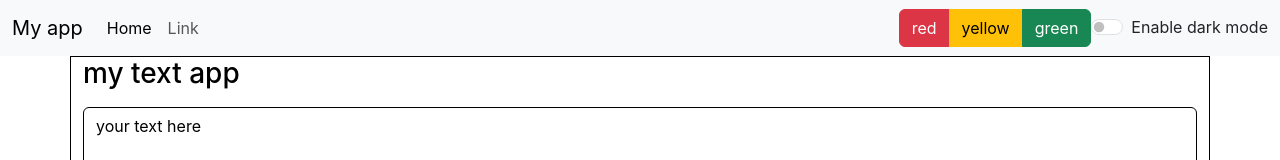
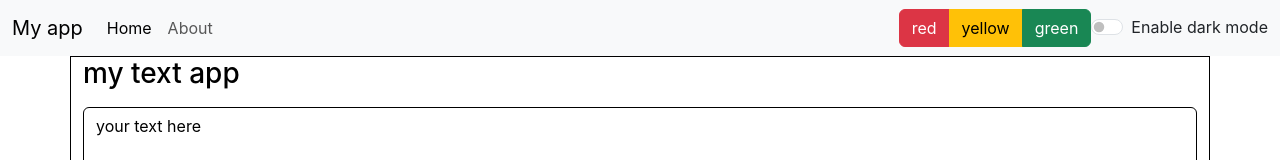
Before and after one commit to sanatan223/my-app, a React (Create React App) app: page / in a window 1280 px wide. Shown: the top 160 px of the page. Built offline with nearby package versions, Linux system fonts and the light colour scheme.

Commit message:
added Link tag to link to differents pages instead of using a tag

```diff
--- a/src/componenents/Navbar.js
+++ b/src/componenents/Navbar.js
@@ -1,21 +1,24 @@
 import PropTypes from 'prop-types'
 import React from 'react'
+import { Link } from 'react-router-dom'
 
 export default function Navbar(page) {
   return (
     <nav className={`navbar navbar-expand-lg bg-${page.mode} navbar-${page.mode}`} >
       <div className="container-fluid">
-        <a className="navbar-brand" href="#">{page.title}</a>
+        <Link className="navbar-brand" to="/">
+          {page.title}
+        </Link>
         <button className="navbar-toggler" type="button" data-bs-toggle="collapse" data-bs-target="#navbarSupportedContent" aria-controls="navbarSupportedContent" aria-expanded="false" aria-label="Toggle navigation">
           <span className="navbar-toggler-icon"></span>
         </button>
         <div className="collapse navbar-collapse" id="navbarSupportedContent">
           <ul className="navbar-nav me-auto mb-2 mb-lg-0">
             <li className="nav-item">
-              <a className="nav-link active" aria-current="page" href="#">Home</a>
+              <Link className="nav-link active" aria-current="page" to="/" >Home</Link>
             </li>
             <li className="nav-item">
-              <a className="nav-link" href="#">Link</a>
+              <Link className="nav-link" to="/about">About</Link>
             </li>
           </ul>
           <div className="btn-group" role="group" aria-label="Basic mixed styles example">
```
